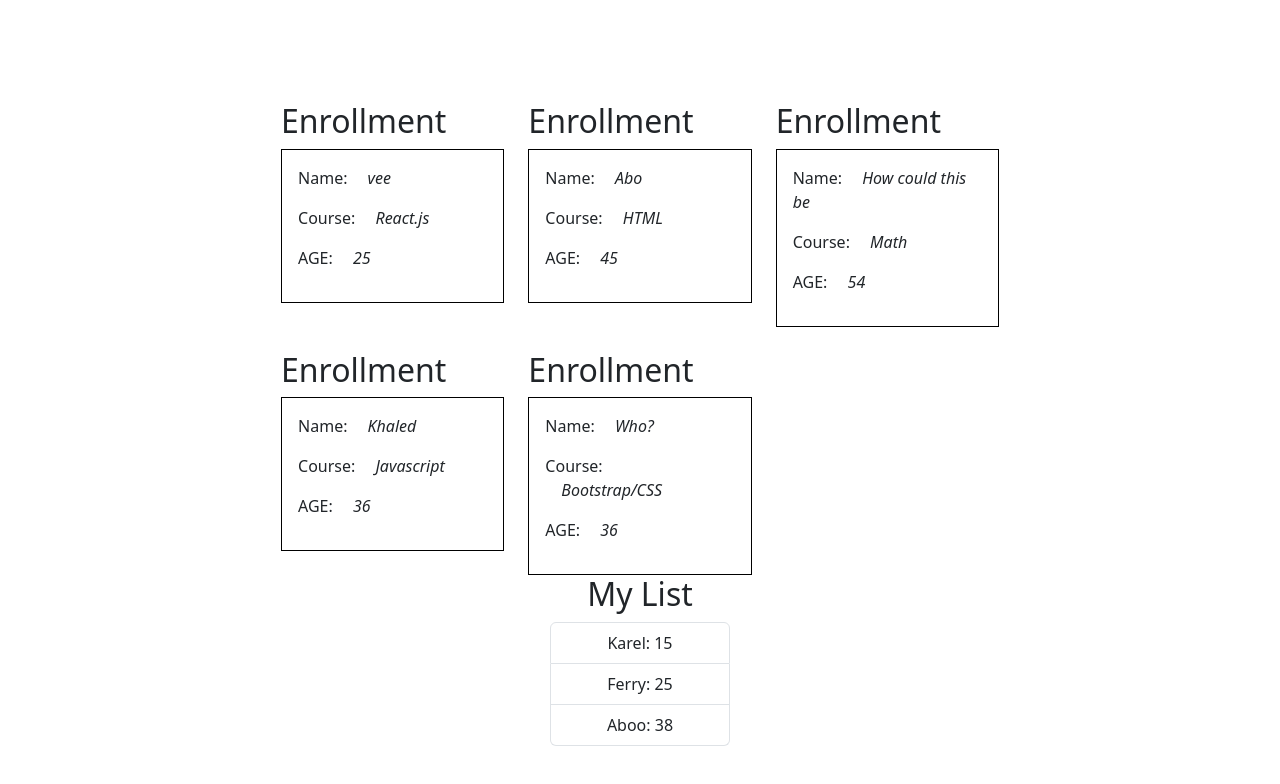
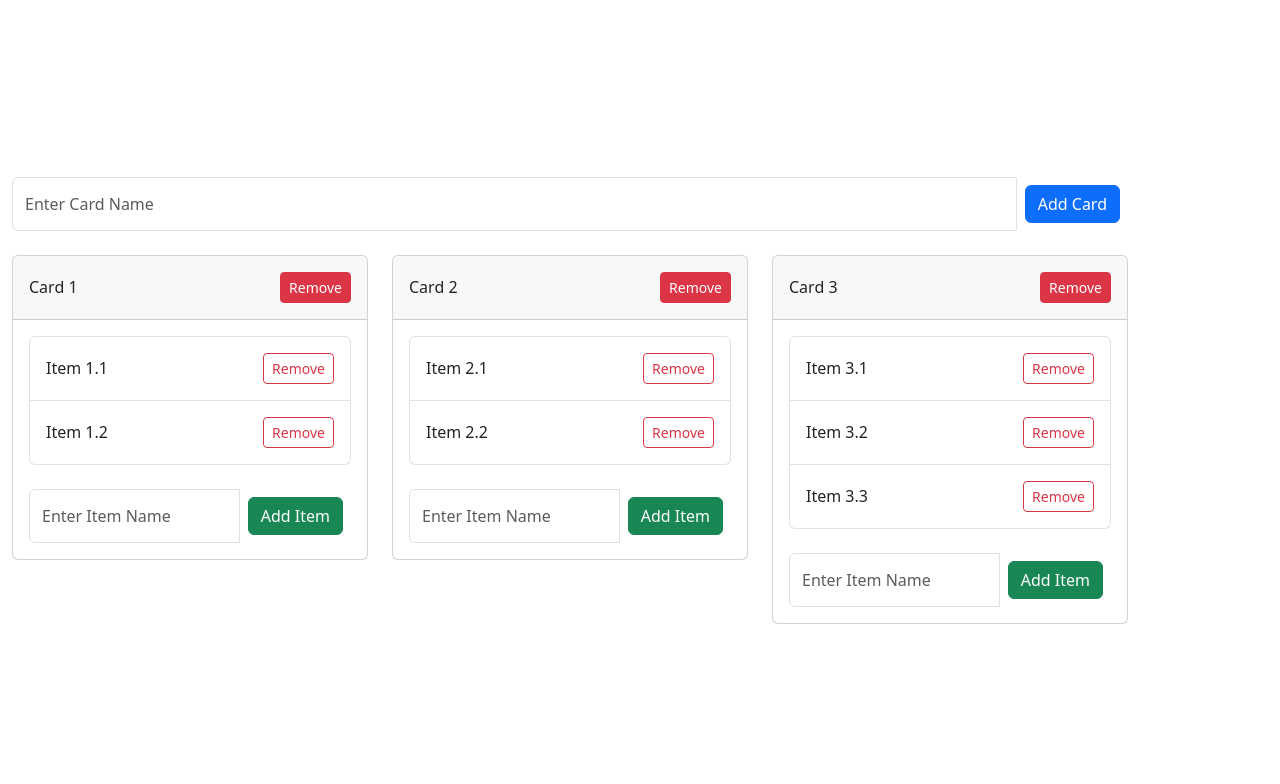
Before and after one commit to abdlghany/Status200, a React (Vite) app in the folder Stage3/vite/Vite-React-Project/: page / in a window 1280 px wide. Shown: the top 784 px of the page. Built offline with nearby package versions, Linux system fonts and the light colour scheme.

Commit message:
fixed add new item

```diff
--- a/Stage3/vite/Vite-React-Project/src/App.tsx
+++ b/Stage3/vite/Vite-React-Project/src/App.tsx
@@ -1,29 +1,27 @@
-import './App.css'
-import Page from './components/Page'
-import RevisionListGroup from './components/List/RevisionListGroup'
+import "bootstrap/dist/css/bootstrap.min.css";
+import Board from "./components/Board/Board";
 
-const myList = ["Item 1", "Item 2", "Item 30", "Item 40", "..."];
-const items = [
-  {
-    label: "Karel",
-    value: "15"
-  },
-  {
-    label: "Ferry",
-    value: "25"
-  },
-  {
-    label: "Aboo",
-    value: "38"
-  }
-]
 function App() {
-  return (
-    <div className='m-4s'>
-      <Page/>
-        <RevisionListGroup name="My List" ListItems={items}/>
-    </div>
-  )
+    const cards = [
+        {
+            title: "Card 1",
+            items: ["Item 1.1", "Item 1.2"],
+        },
+        {
+            title: "Card 2",
+            items: ["Item 2.1", "Item 2.2"],
+        },
+        {
+            title: "Card 3",
+            items: ["Item 3.1", "Item 3.2", "Item 3.3"],
+        },
+    ];
+
+    return (
+        <>
+            <Board cards={cards} />
+        </>
+    );
 }
 
-export default App
+export default App;
--- /dev/null
+++ b/Stage3/vite/Vite-React-Project/src/components/Board/Board.tsx
@@ -0,0 +1,134 @@
+import { ChangeEvent, useState } from "react";
+
+interface BoardProps {
+    cards: { title: string; items: string[] }[];
+}
+
+function Board({ cards }: BoardProps) {
+    const [boardCards, setBoardCards] = useState(cards);
+    const [newCardTitle, setNewCardTitle] = useState("");
+    const [newItemTitles, setNewItemTitles] = useState<string[]>([]);
+
+    function removeCard(selectedIndex: number) {
+        const newBoardCards = boardCards.filter((_, index) => index !== selectedIndex);
+        setBoardCards(newBoardCards);
+    }
+
+    function removeItem(cardIndex: number, itemIndex: number) {
+        const newCards = boardCards.map((card, index) => {
+            if (index === cardIndex) {
+                return {
+                    ...card,
+                    items: card.items.filter((_, i) => i !== itemIndex),
+                };
+            }
+            return card;
+        });
+
+        setBoardCards(newCards);
+    }
+
+    function addItem(cardIndex: number) {
+        if (newItemTitles[cardIndex].trim() !== "") {
+            const newCards = [...boardCards];
+            newCards[cardIndex].items.push(newItemTitles[cardIndex]);
+            setBoardCards(newCards);
+
+            // Clear the specific item input field for this card
+            setNewItemTitles((prevTitles) => {
+                const updatedTitles = [...prevTitles];
+                updatedTitles[cardIndex] = "";
+                return updatedTitles;
+            });
+        }
+    }
+
+    function addCard() {
+        if (newCardTitle.trim() !== "") {
+            const newCards = [
+                ...boardCards,
+                {
+                    title: newCardTitle,
+                    items: [],
+                },
+            ];
+            setBoardCards(newCards);
+            setNewCardTitle("");
+        }
+    }
+
+    function handleItemInputChange(e: ChangeEvent<HTMLInputElement>, cardIndex: number) {
+        const value = e.target.value;
+        setNewItemTitles((prevTitles) => {
+            const updatedTitles = [...prevTitles];
+            updatedTitles[cardIndex] = value;
+            return updatedTitles;
+        });
+    }
+
+    return (
+        <>
+            <div className="container text-center py-4">
+                <div className="input-group mb-4">
+                    <input
+                        className="form-control"
+                        placeholder="Enter Card Name"
+                        value={newCardTitle}
+                        onChange={(e) => setNewCardTitle(e.target.value)}
+                    />
+                    <button className="btn btn-primary me-2 ms-2 round rounded-2" onClick={addCard}>
+                        Add Card
+                    </button>
+                </div>
+                <div className="row g-4">
+                    {boardCards.map((card, cardIndex) => (
+                        <div key={cardIndex} className="col-12 col-md-6 col-xl-4">
+                            <div className="card">
+                                <div className="card-header d-flex justify-content-between align-items-center">
+                                    <span>{card.title}</span>
+                                    <button
+                                        className="btn btn-sm btn-danger"
+                                        onClick={() => removeCard(cardIndex)}
+                                    >
+                                        Remove
+                                    </button>
+                                </div>
+                                <div className="card-body">
+                                    <ul className="list-group">
+                                        {card.items.map((item, itemIndex) => (
+                                            <li key={itemIndex} className="list-group-item d-flex justify-content-between align-items-center">
+                                                <span>{item}</span>
+                                                <button
+                                                    className="btn btn-sm btn-outline-danger"
+                                                    onClick={() => removeItem(cardIndex, itemIndex)}
+                                                >
+                                                    Remove
+                                                </button>
+                                            </li>
+                                        ))}
+                                    </ul>
+                                    <div className="input-group mt-4">
+                                        <input
+                                            className="form-control"
+                                            placeholder="Enter Item Name"
+                                            value={newItemTitles[cardIndex] || ""}
+                                            onChange={(e) => handleItemInputChange(e, cardIndex)}
+                                        />
+                                        <button
+                                            className="btn btn-success me-2 ms-2 round rounded-2"
+                                            onClick={() => addItem(cardIndex)}
+                                        >
+                                            Add Item
+                                        </button>
+                                    </div>
+                                </div>
+                            </div>
+                        </div>
+                    ))}
+                </div>
+            </div>
+        </>
+    );
+}
+
+export default Board;
```
